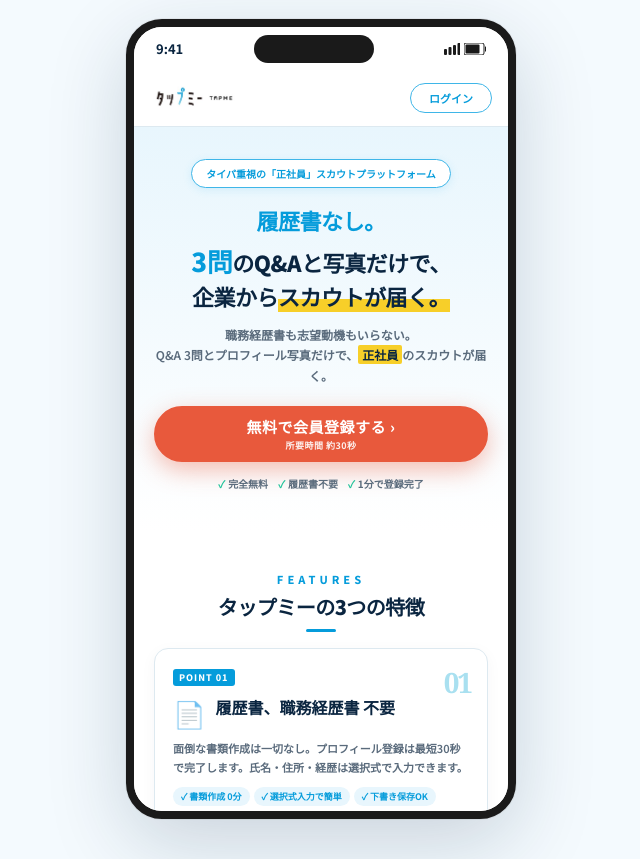
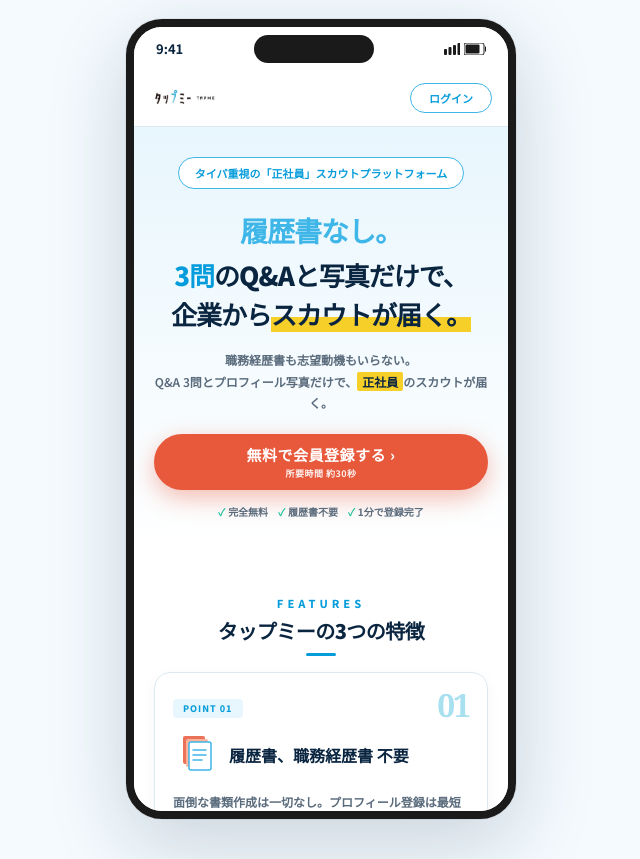
Before and after one commit to nnakatsuka/mota-fs-mock, a React (Vite) app: page /#/ in a window 1280 px wide. Shown: the part 185-1044 px from the top of the page, without its empty margins (319-959 px from the left). Built offline with nearby package versions, Linux system fonts and the light colour scheme.

Commit message:
Match TopLP design with screenshots

```diff
--- a/src/mocks/TopLP.jsx
+++ b/src/mocks/TopLP.jsx
@@ -5,6 +5,7 @@
 const PRIMARY = "#3FB6E8";
 const PRIMARY_DARK = "#059CDB";
 const PRIMARY_LIGHT = "#A9E0F0";
+const PRIMARY_BG = "#E8F6FD";
 const ACCENT_YELLOW = "#F7CF29";
 const CTA = "#E8593C";
 const CTA_DARK = "#C44529";
@@ -16,27 +17,68 @@
 const TEXT_SUB = "#5A6B7C";
 const TEXT_MUTE = "#A0AEC0";
 
+// ==========================================================================
+// データ
+// ==========================================================================
+
+// イラスト風アイコン (SVGで再現)
+const FeatureIcon01 = () => (
+  // 書類アイコン (赤・水色のレイヤー)
+  <svg width="46" height="46" viewBox="0 0 46 46" fill="none">
+    <rect x="10" y="6" width="22" height="28" rx="2" fill="#E8593C" opacity="0.85"/>
+    <rect x="13" y="9" width="22" height="28" rx="2" fill="#FFB39B"/>
+    <rect x="16" y="12" width="22" height="28" rx="2" fill="#fff" stroke="#3FB6E8" strokeWidth="1.5"/>
+    <line x1="20" y1="20" x2="33" y2="20" stroke="#3FB6E8" strokeWidth="1.5" strokeLinecap="round"/>
+    <line x1="20" y1="25" x2="33" y2="25" stroke="#3FB6E8" strokeWidth="1.5" strokeLinecap="round"/>
+    <line x1="20" y1="30" x2="29" y2="30" stroke="#3FB6E8" strokeWidth="1.5" strokeLinecap="round"/>
+  </svg>
+);
+
+const FeatureIcon02 = () => (
+  // 吹き出しアイコン (水色)
+  <svg width="46" height="46" viewBox="0 0 46 46" fill="none">
+    <path d="M8 12 Q8 8 12 8 L34 8 Q38 8 38 12 L38 26 Q38 30 34 30 L20 30 L13 36 L13 30 L12 30 Q8 30 8 26 Z"
+      fill="#3FB6E8" opacity="0.25"/>
+    <path d="M11 9 Q11 5 15 5 L37 5 Q41 5 41 9 L41 23 Q41 27 37 27 L23 27 L16 33 L16 27 L15 27 Q11 27 11 23 Z"
+      fill="#fff" stroke="#3FB6E8" strokeWidth="2"/>
+    <circle cx="22" cy="16" r="1.5" fill="#3FB6E8"/>
+    <circle cx="28" cy="16" r="1.5" fill="#3FB6E8"/>
+    <circle cx="34" cy="16" r="1.5" fill="#3FB6E8"/>
+  </svg>
+);
+
+const FeatureIcon03 = () => (
+  // 受信ボックス・矢印アイコン
+  <svg width="46" height="46" viewBox="0 0 46 46" fill="none">
+    <rect x="6" y="22" width="34" height="18" rx="2" fill="#FFB39B"/>
+    <rect x="6" y="22" width="34" height="6" rx="2" fill="#E8593C"/>
+    <path d="M23 8 L23 18 M19 14 L23 18 L27 14"
+      stroke="#3FB6E8" strokeWidth="2.5" strokeLinecap="round" strokeLinejoin="round"/>
+    <rect x="14" y="30" width="18" height="2" rx="1" fill="#fff"/>
+  </svg>
+);
+
 const FEATURES = [
   {
     n: "01",
     title: "履歴書、職務経歴書 不要",
     desc: "面倒な書類作成は一切なし。プロフィール登録は最短30秒で完了します。氏名・住所・経歴は選択式で入力できます。",
-    icon: "📄",
+    Icon: FeatureIcon01,
     chips: ["✓ 書類作成 0分", "✓ 選択式入力で簡単", "✓ 下書き保存OK"],
   },
   {
     n: "02",
     title: "Q&A 3問で自己PR",
-    desc: "ため口でも大丈夫。AIが自動で敬語に変換します。3つの質問に答えるだけで、あなたらしさが企業に伝わります。",
-    icon: "💬",
+    desc: "ため口でも大丈夫。AIが自動で敬語に変換します。志望動機を考えなくても、あなたらしさが企業に伝わります。",
+    Icon: FeatureIcon02,
     chips: ["✓ ため口でOK", "✓ AIが敬語変換", "✓ 修正もカンタン"],
   },
   {
     n: "03",
     title: "企業からスカウトが届く",
     desc: "あなたが応募する手間はなし。プロフィールを見た企業から直接スカウトが届きます。気になる企業だけ返信すればOK。",
-    icon: "📩",
-    chips: ["✓ 待つだけで簡単", "✓ 自社採用でスカウト", "✓ ピンと来たものだけ返信"],
+    Icon: FeatureIcon03,
+    chips: ["✓ 待つだけ採用", "✓ 最短即日でスカウト", "✓ ピンと来たものだけ返信"],
   },
 ];
 
@@ -65,7 +107,7 @@
 ];
 
 const HOW_IT_WORKS = [
-  { n: "01", icon: "📝", title: "プロフィール登録", desc: "基本情報とQ&A 3問を入力。AI敬語変換で安心。" },
+  { n: "01", icon: "📝", title: "プロフィール登録", desc: "基本情報とQ&A 3問を入力。AIが敬語に変換。" },
   { n: "02", icon: "📩", title: "スカウト受信", desc: "プロフィールを見た企業からスカウトメッセージがメールで届きます。" },
   { n: "03", icon: "💼", title: "応募・面接", desc: "気になるスカウトに返信。あとは企業と直接やりとりへ。" },
   { n: "04", icon: "🎉", title: "採用・入社", desc: "おめでとうございます！正社員がんばってください！" },
@@ -97,6 +139,10 @@
     a: "はい、マイページからいつでも退会できます。退会時にデータも削除されます。",
   },
 ];
+
+// ==========================================================================
+// Phone
+// ==========================================================================
 
 function Phone({ children }) {
   return (
@@ -148,6 +194,10 @@
   );
 }
 
+// ==========================================================================
+// MAIN
+// ==========================================================================
+
 export default function TopLP() {
   const navigate = useNavigate();
   const [openFaq, setOpenFaq] = useState(0);
@@ -186,7 +236,7 @@
               src={logoUrl}
               alt="タップミー / TAPME"
               onClick={() => navigate("/")}
-              style={{ height: 38, objectFit: "contain", cursor: "pointer" }}
+              style={{ height: 30, objectFit: "contain", cursor: "pointer" }}
             />
             <button style={{
               padding: "6px 18px",
@@ -199,38 +249,43 @@
 
           <div style={{ flex: 1, overflowY: "auto", background: "#fff" }}>
 
-            {/* ===== HERO (中央寄せ) ===== */}
+            {/* ===== HERO ===== */}
             <div style={{
-              padding: "32px 20px 40px",
-              background: `linear-gradient(180deg, #E8F6FD 0%, #FFFFFF 100%)`,
+              padding: "30px 20px 36px",
+              background: `linear-gradient(180deg, ${PRIMARY_BG} 0%, #FFFFFF 100%)`,
               textAlign: "center",
             }}>
               {/* チップ */}
               <div style={{
                 display: "inline-block",
-                padding: "6px 14px",
+                padding: "7px 16px",
                 background: "#fff",
                 border: `1.5px solid ${PRIMARY}`,
-                borderRadius: 16,
-                fontSize: 10, fontWeight: 800,
+                borderRadius: 18,
+                fontSize: 11, fontWeight: 700,
                 color: PRIMARY_DARK,
-                marginBottom: 16,
-                boxShadow: "0 2px 8px rgba(63,182,232,0.15)",
+                marginBottom: 20,
               }}>
                 タイパ重視の「正社員」スカウトプラットフォーム
               </div>
 
               {/* メインキャッチ */}
               <div style={{
-                fontSize: 22, fontWeight: 900, color: NAVY,
-                lineHeight: 1.5, letterSpacing: -0.5,
-                marginBottom: 12,
+                fontSize: 26, fontWeight: 900,
+                lineHeight: 1.5, letterSpacing: -1,
+                marginBottom: 16,
               }}>
-                <div style={{ color: PRIMARY_DARK, marginBottom: 4 }}>履歴書なし。</div>
-                <div>
-                  <span style={{ fontSize: 26, color: PRIMARY_DARK }}>3問</span>のQ&Aと写真だけで、
+                <div style={{
+                  color: PRIMARY,
+                  marginBottom: 4,
+                  fontSize: 28,
+                }}>
+                  履歴書なし。
                 </div>
-                <div>
+                <div style={{ color: NAVY }}>
+                  <span style={{ color: PRIMARY_DARK }}>3問</span>のQ&Aと写真だけで、
+                </div>
+                <div style={{ color: NAVY }}>
                   企業から
                   <span style={{
                     background: `linear-gradient(transparent 60%, ${ACCENT_YELLOW} 60%)`,
@@ -241,13 +296,13 @@
 
               {/* 説明文 */}
               <div style={{
-                fontSize: 12, color: TEXT_SUB, lineHeight: 1.7,
+                fontSize: 12, color: TEXT_SUB, lineHeight: 1.8,
                 marginBottom: 20, fontWeight: 600,
               }}>
                 職務経歴書も志望動機もいらない。<br/>
                 Q&A 3問とプロフィール写真だけで、<span style={{
                   background: ACCENT_YELLOW, color: NAVY,
-                  fontWeight: 800, padding: "1px 4px", borderRadius: 2,
+                  fontWeight: 800, padding: "1px 5px", borderRadius: 2,
                 }}>正社員</span>のスカウトが届く。
               </div>
 
@@ -296,55 +351,64 @@
               {FEATURES.map((f, i) => (
                 <div key={f.n} style={{
                   background: "#fff", border: `1px solid ${BORDER}`,
-                  borderRadius: 14, padding: "20px 18px",
+                  borderRadius: 16, padding: "20px 18px",
                   marginBottom: 12,
                   boxShadow: "0 4px 16px rgba(10,37,64,0.04)",
                   position: "relative",
                 }}>
+                  {/* 右上の薄水色番号 */}
                   <div style={{
-                    position: "absolute", top: 14, right: 16,
-                    fontSize: 28, fontWeight: 900,
+                    position: "absolute", top: 16, right: 18,
+                    fontSize: 32, fontWeight: 900,
                     color: PRIMARY_LIGHT,
                     fontFamily: "Georgia, serif",
                     letterSpacing: -2,
+                    lineHeight: 1,
                   }}>{f.n}</div>
 
+                  {/* POINTバッジ（水色背景・青字） */}
                   <div style={{
-                    display: "flex", alignItems: "center", gap: 8,
-                    marginBottom: 8, paddingRight: 40,
+                    display: "inline-block",
+                    fontSize: 9, fontWeight: 800,
+                    color: PRIMARY_DARK,
+                    background: PRIMARY_BG,
+                    padding: "3px 10px", borderRadius: 4,
+                    letterSpacing: 1,
+                    marginBottom: 12,
+                  }}>POINT {f.n}</div>
+
+                  {/* タイトル + アイコン (添付ではアイコンが先) */}
+                  <div style={{
+                    display: "flex", alignItems: "center", gap: 10, marginBottom: 10,
                   }}>
+                    <div style={{ flexShrink: 0 }}>
+                      <f.Icon />
+                    </div>
                     <div style={{
-                      fontSize: 9, fontWeight: 800,
-                      color: "#fff", background: PRIMARY_DARK,
-                      padding: "2px 6px", borderRadius: 3,
-                      letterSpacing: 1,
-                    }}>POINT {f.n}</div>
-                  </div>
-
-                  <div style={{
-                    display: "flex", alignItems: "flex-start", gap: 10, marginBottom: 8,
-                  }}>
-                    <div style={{ fontSize: 26, flexShrink: 0 }}>{f.icon}</div>
-                    <div style={{
+                      flex: 1,
                       fontSize: 16, fontWeight: 800, color: NAVY,
-                      lineHeight: 1.4, paddingTop: 2,
+                      lineHeight: 1.4,
                     }}>{f.title}</div>
                   </div>
 
+                  {/* 説明 */}
                   <div style={{
-                    fontSize: 11, color: TEXT_SUB,
-                    lineHeight: 1.7, fontWeight: 600,
-                    marginBottom: 10,
+                    fontSize: 12, color: TEXT_SUB,
+                    lineHeight: 1.8, fontWeight: 600,
+                    marginBottom: 12,
                   }}>
                     {f.desc}
                   </div>
 
-                  <div style={{ display: "flex", flexWrap: "wrap", gap: 4 }}>
+                  {/* チップ（水色枠の角丸タグ） */}
+                  <div style={{ display: "flex", flexWrap: "wrap", gap: 6 }}>
                     {f.chips.map(c => (
                       <span key={c} style={{
-                        fontSize: 9, fontWeight: 700,
-                        padding: "3px 8px", borderRadius: 10,
-                        background: "#E8F6FD", color: PRIMARY_DARK,
+                        fontSize: 10, fontWeight: 700,
+                        padding: "5px 10px", borderRadius: 14,
+                        background: "#fff",
+                        color: PRIMARY_DARK,
+                        border: `1px solid ${PRIMARY}55`,
                       }}>{c}</span>
                     ))}
                   </div>
@@ -405,7 +469,7 @@
               ))}
             </div>
 
-            {/* ===== HOW IT WORKS (ネイビー背景) ===== */}
+            {/* ===== HOW IT WORKS ===== */}
             <div style={{
               padding: "40px 20px",
               background: NAVY,
@@ -531,7 +595,7 @@
             {/* ===== JOIN US ===== */}
             <div style={{
               padding: "40px 20px 32px",
-              background: `linear-gradient(180deg, #FFFFFF 0%, #E8F6FD 100%)`,
+              background: `linear-gradient(180deg, #FFFFFF 0%, ${PRIMARY_BG} 100%)`,
               textAlign: "center",
             }}>
               <div style={{
@@ -584,20 +648,6 @@
                   cursor: "pointer",
                 }}>ログイン</span>
               </div>
-
-              <div style={{
-                display: "flex", justifyContent: "center", gap: 10,
-                marginTop: 16, flexWrap: "wrap",
-                paddingTop: 12, borderTop: `1px solid ${BORDER}`,
-              }}>
-                {["🔒 SSL暗号化", "💰 完全無料", "📱 アプリ不要"].map(c => (
-                  <span key={c} style={{
-                    fontSize: 10, fontWeight: 700, color: TEXT_SUB,
-                  }}>
-                    {c}
-                  </span>
-                ))}
-              </div>
             </div>
 
             {/* ===== フッター ===== */}
@@ -607,7 +657,7 @@
             }}>
               <img src={logoUrl} alt="タップミー / TAPME"
                 style={{
-                  height: 32, objectFit: "contain", marginBottom: 16,
+                  height: 28, objectFit: "contain", marginBottom: 16,
                   filter: "brightness(0) invert(1)",
                 }} />
 
```
